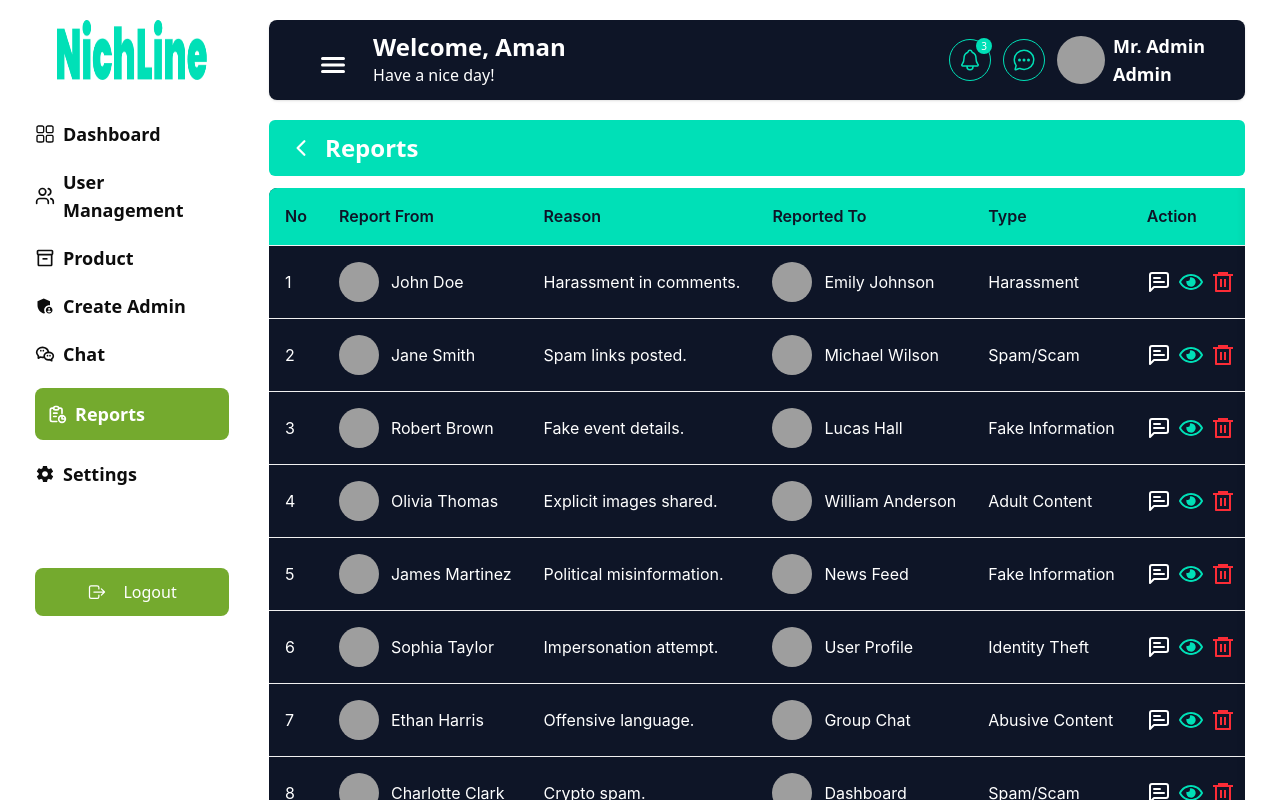
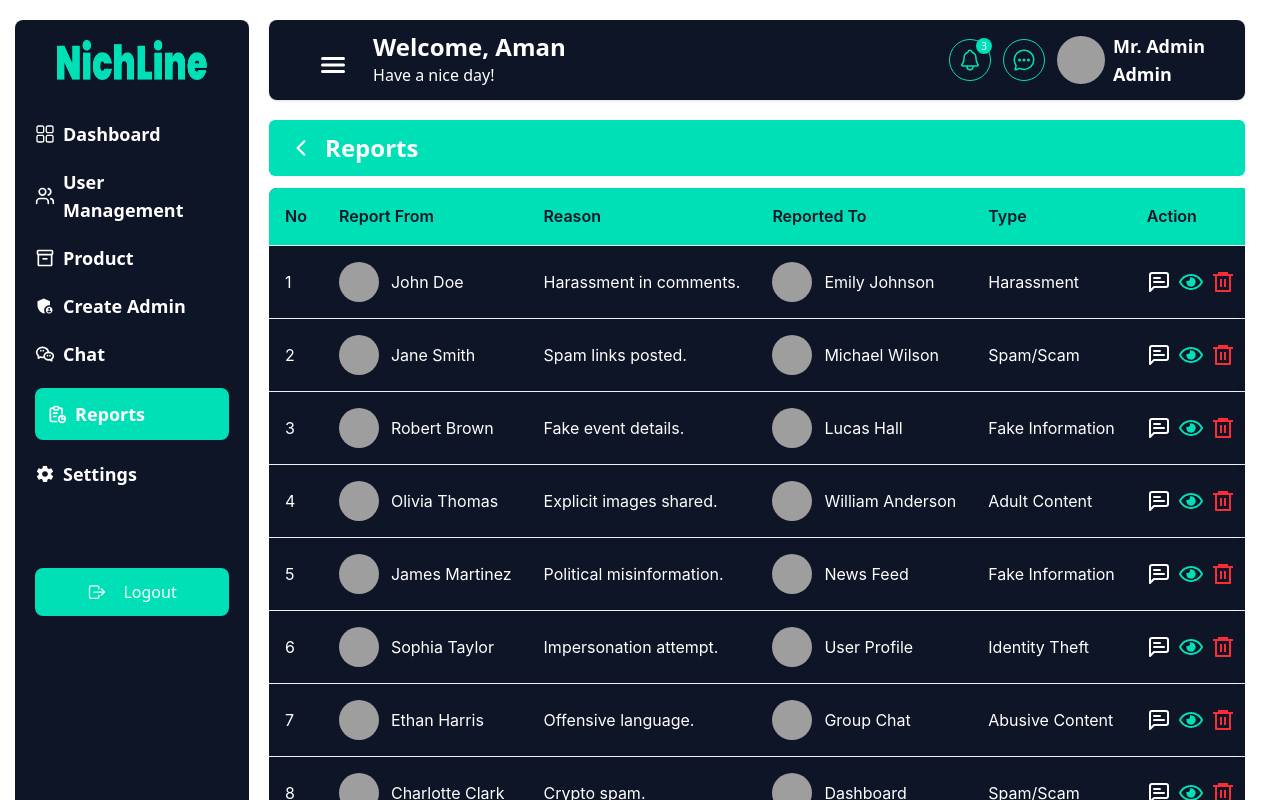
Before and after one commit to TAIJULAMAN/nicheLine-messaging-app-dashboard, a React (Vite) app: page /reports in a window 1280 px wide. Shown: the top 800 px of the page. Built offline with nearby package versions, Linux system fonts and the light colour scheme; grey boxes are pictures that could not be loaded.

Commit message:
complete report and sidebar

```diff
--- a/src/pages/Reports/Reports.jsx
+++ b/src/pages/Reports/Reports.jsx
@@ -198,7 +198,7 @@ function Reports() {
         theme={{
           components: {
             InputNumber: {
-              activeBorderColor: "#6BB43A",
+              activeBorderColor: "#0E1527",
             },
             Pagination: {
               colorPrimaryBorder: "#00e0b7",
@@ -235,7 +235,7 @@ function Reports() {
           footer={null}
         >
           <div className="flex flex-col justify-center items-center py-10">
-            <h1 className="text-3xl text-center text-[#6BB43A]">
+            <h1 className="text-3xl text-center text-[#00E0B7]">
               Are you sure!
             </h1>
             <p className="text-xl text-center mt-5">
@@ -244,7 +244,7 @@ function Reports() {
             <div className="text-center py-5 w-full">
               <button
                 onClick={() => setIsModalOpen(false)}
-                className="bg-[#6BB43A] text-white font-semibold w-1/3 py-3 px-5 rounded-lg"
+                className="bg-[#00E0B7] text-white font-semibold w-1/3 py-3 px-5 rounded-lg"
               >
                 CONFIRM
               </button>
@@ -264,7 +264,7 @@ function Reports() {
           {selectedUser && (
             <div className="relative">
               {/* Header with gradient background */}
-              <div className="bg-gradient-to-r from-[#6BB43A] to-[#5EA233] p-6 -m-6 mb-6 rounded-t-lg">
+              <div className="bg-gradient-to-r from-[#00E0B7] to-[#0E1527] p-6 -m-6 mb-6 rounded-t-lg">
                 <div className="flex items-center gap-6">
                   <div className="relative">
                     <img
--- a/src/shared/Sidebar/Sidebar.jsx
+++ b/src/shared/Sidebar/Sidebar.jsx
@@ -7,8 +7,6 @@ import { IoMdSettings } from "react-icons/io";
 import { IoCloseSharp, IoLogOutOutline } from "react-icons/io5";
 import {
   MdOutlineInventory2,
-  MdOutlineAssignment,
-  MdLocalHospital,
   MdAdminPanelSettings,
 } from "react-icons/md";
 import { RiFlaskLine } from "react-icons/ri";
@@ -20,7 +18,7 @@ const Sidebar = ({ isOpen, toggleSidebar }) => {
 
   return (
     <div
-      className={`bg-[#fff] text-[#0D0D0D] h-screen overflow-y-auto py-5 md:py-0 z-50 transition-all duration-300 transform overflow-hidden
+      className={`bg-[#0E1527] text-white h-screen overflow-y-auto my-5 rounded-lg py-5 md:py-0 z-50 transition-all duration-300 transform overflow-hidden
         w-[80%] sm:w-[70%] md:w-[50%] ${isOpen ? "lg:w-68 xl:w-72" : "lg:w-0"}
         ${isOpen ? "translate-x-0" : "-translate-x-full"} ${isOpen ? "lg:translate-x-0" : "lg:-translate-x-full"}
         fixed top-0 left-0
@@ -30,14 +28,14 @@ const Sidebar = ({ isOpen, toggleSidebar }) => {
       {/* Close Button (Mobile Only) */}
       <button
         onClick={toggleSidebar}
-        className="absolute top-4 right-4 lg:hidden text-white bg-[#0D0D0D] focus:outline-none p-2 rounded-full"
+        className="absolute top-4 right-4 lg:hidden text-white bg-[#00E0B7] focus:outline-none p-2 rounded-full"
       >
         <IoCloseSharp />
       </button>
 
       {/* Logo */}
       <div className="flex justify-center items-center gap-2 px-5 mt-2 md:mt-5">
-        <img src="/logo.png" className="w-[150px] h-[60px]" alt="User Avatar" />
+        <img src="/logo.png" className="w-[150px] h-[40px]" alt="User Avatar" />
       </div>
 
       {/* Sidebar Menu */}
@@ -45,9 +43,8 @@ const Sidebar = ({ isOpen, toggleSidebar }) => {
         {/* Dashboard Page */}
         <Link to="/">
           <li
-            className={`flex items-center gap-2 cursor-pointer transition-all duration-300 ease-in-out ${
-              isActive("/")
-                ? "bg-[#74AA2E] text-white px-3 py-3 rounded-lg"
+            className={`flex items-center gap-2 cursor-pointer transition-all duration-300 ease-in-out ${isActive("/")
+                ? "bg-[#00E0B7] text-white px-3 py-3 rounded-lg"
                 : ""
               }`}
           >
@@ -58,9 +55,8 @@ const Sidebar = ({ isOpen, toggleSidebar }) => {
         {/* User Management */}
         <Link to="/user-details">
           <li
-            className={`flex items-center gap-2 mt-5 cursor-pointer transition-all duration-300 ease-in-out ${
-              isActive("/user-details")
-                ? "bg-[#74AA2E] text-white px-3 py-3 rounded-lg"
+            className={`flex items-center gap-2 mt-5 cursor-pointer transition-all duration-300 ease-in-out ${isActive("/user-details")
+                ? "bg-[#00E0B7] text-white px-3 py-3 rounded-lg"
                 : ""
               }`}
           >
@@ -71,9 +67,8 @@ const Sidebar = ({ isOpen, toggleSidebar }) => {
         {/* Product */}
         <Link to="/product">
           <li
-            className={`flex items-center gap-2 mt-5 cursor-pointer transition-all duration-300 ease-in-out ${
-              isActive("/product")
-                ? "bg-[#74AA2E] text-white px-3 py-3 rounded-lg"
+            className={`flex items-center gap-2 mt-5 cursor-pointer transition-all duration-300 ease-in-out ${isActive("/product")
+                ? "bg-[#00E0B7] text-white px-3 py-3 rounded-lg"
                 : ""
               }`}
           >
@@ -84,9 +79,8 @@ const Sidebar = ({ isOpen, toggleSidebar }) => {
 
         <Link to="/create-admin">
           <li
-            className={`flex items-center gap-2 mt-5 cursor-pointer transition-all duration-300 ease-in-out ${
-              isActive("/create-admin")
-                ? "bg-[#74AA2E] text-white px-3 py-3 rounded-lg"
+            className={`flex items-center gap-2 mt-5 cursor-pointer transition-all duration-300 ease-in-out ${isActive("/create-admin")
+                ? "bg-[#00E0B7] text-white px-3 py-3 rounded-lg"
                 : ""
               }`}
           >
@@ -98,9 +92,8 @@ const Sidebar = ({ isOpen, toggleSidebar }) => {
         {/* Chat */}
         <Link to="/chat">
           <li
-            className={`flex items-center gap-2 mt-5 cursor-pointer transition-all duration-300 ease-in-out ${
-              isActive("/chat")
-                ? "bg-[#74AA2E] text-white px-3 py-3 rounded-lg"
+            className={`flex items-center gap-2 mt-5 cursor-pointer transition-all duration-300 ease-in-out ${isActive("/chat")
+                ? "bg-[#00E0B7] text-white px-3 py-3 rounded-lg"
                 : ""
               }`}
           >
@@ -110,9 +103,8 @@ const Sidebar = ({ isOpen, toggleSidebar }) => {
         </Link>
         <Link to="/reports">
           <li
-            className={`flex items-center gap-2 mt-5 cursor-pointer transition-all duration-300 ease-in-out ${
-              isActive("/reports")
-                ? "bg-[#74AA2E] text-white px-3 py-3 rounded-lg"
+            className={`flex items-center gap-2 mt-5 cursor-pointer transition-all duration-300 ease-in-out ${isActive("/reports")
+                ? "bg-[#00E0B7] text-white px-3 py-3 rounded-lg"
                 : ""
               }`}
           >
@@ -122,9 +114,8 @@ const Sidebar = ({ isOpen, toggleSidebar }) => {
         </Link>
         <Link to="/settings">
           <li
-            className={`flex items-center gap-2 mt-5 cursor-pointer transition-all duration-300 ease-in-out ${
-              isActive("/settings")
-                ? "bg-[#74AA2E] text-white px-3 py-3 rounded-lg"
+            className={`flex items-center gap-2 mt-5 cursor-pointer transition-all duration-300 ease-in-out ${isActive("/settings")
+                ? "bg-[#00E0B7] text-white px-3 py-3 rounded-lg"
                 : ""
               }`}
           >
@@ -137,7 +128,7 @@ const Sidebar = ({ isOpen, toggleSidebar }) => {
       {/* Logout Button */}
       <div className="absolute mt-8 md:mt-20 mmd:mt-20 w-full px-5">
         <Link to="/sign-in">
-          <button className="flex items-center gap-4 w-full py-3 rounded-lg bg-[#74AA2E]  px-3 duration-200 text-white justify-center ">
+          <button className="flex items-center gap-4 w-full py-3 rounded-lg bg-[#00E0B7]  px-3 duration-200 text-white justify-center ">
             <IoLogOutOutline className="w-5 h-5 font-bold" />
             <span>Logout</span>
           </button>
```
Lines whose indentation alone changed are shown as unchanged.
